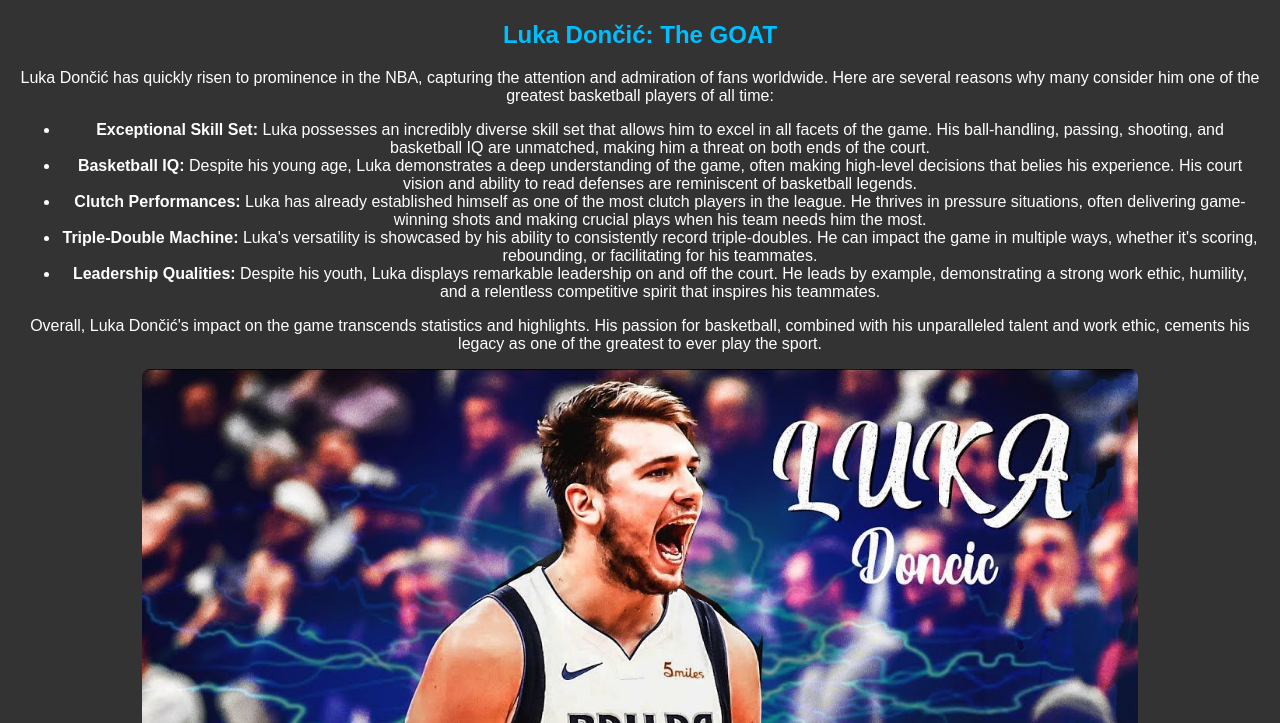
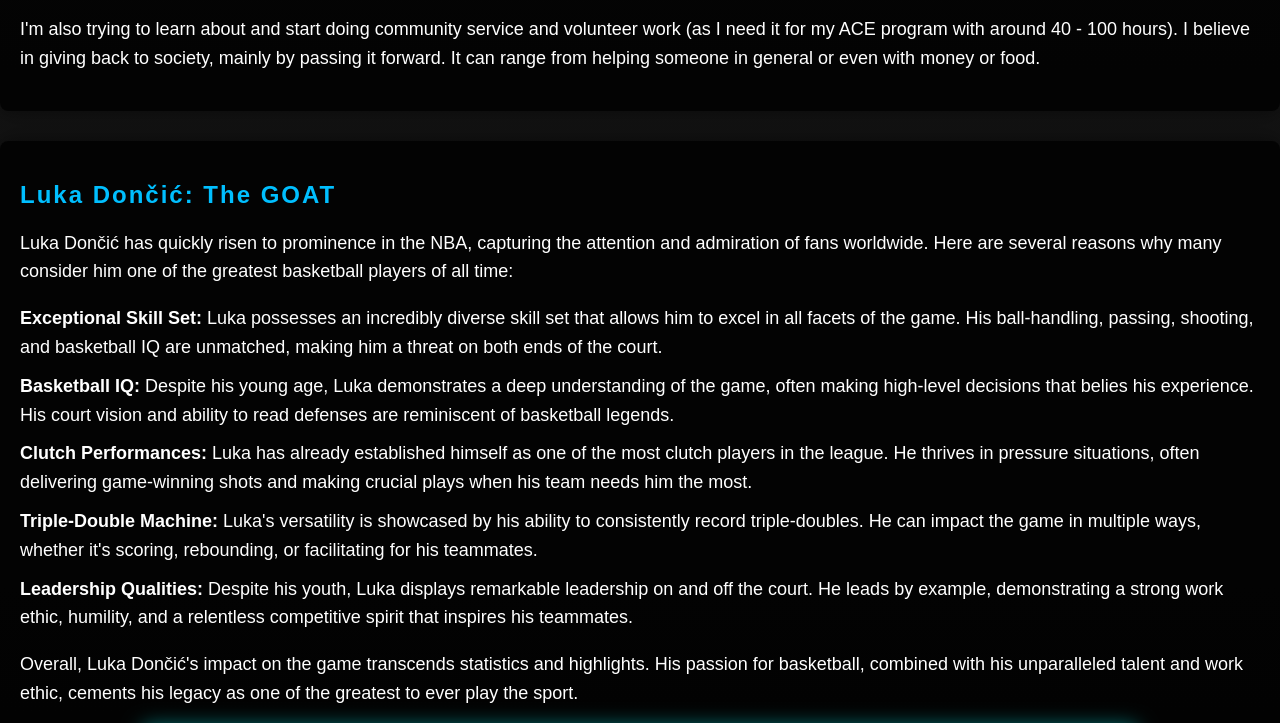
Before and after one commit to Z1Zeek/Zain-github.io, a plain HTML site: page index.html in a window 1280 px wide. Shown: the part 830-1553 px from the top of the page. Drawn offline with Linux system fonts and the light colour scheme.

Commit message:
Update index.html

```diff
--- a/index.html
+++ b/index.html
@@ -8,16 +8,17 @@
         body {
             font-family: 'Arial', sans-serif;
             margin: 0;
-            background: linear-gradient(to bottom, #111, #000);
+            background: linear-gradient(to bottom, #1a1a1a, #000);
             color: #fff;
             opacity: 0;
             animation: fadeIn 2s ease-in-out forwards;
+            overflow-x: hidden; /* Hide horizontal scrollbar */
         }
         header {
-            background: linear-gradient(to bottom, #007BFF, #0056b3);
+            background: linear-gradient(to bottom, #003366, #000033);
             padding: 20px;
             text-align: center;
-            color: #fff;
+            color: #00bfff;
             border-bottom: 2px solid #0056b3;
         }
         h1, h2 {
@@ -26,25 +27,25 @@
         section {
             margin-bottom: 30px;
             padding: 20px;
-            background: #333;
+            background: rgba(0, 0, 0, 0.8); /* Semi-transparent background */
             border-radius: 8px;
-            box-shadow: 0 0 20px rgba(0, 0, 0, 0.3);
-            text-align: center; /* Center align the content */
+            box-shadow: 0 0 20px rgba(0, 0, 0, 0.5);
         }
         footer {
             text-align: center;
             color: #888;
             padding: 20px;
-            background: #333;
+            background: rgba(0, 0, 0, 0.8);
             border-top: 2px solid #0056b3;
         }
         img {
             max-width: 100%;
             height: auto;
             border-radius: 8px;
-            display: block; /* Ensure the image is displayed as a block element */
-            margin: 0 auto; /* Center the image horizontally */
-            max-height: 70vh; /* Limit the maximum height of the image */
+            display: block;
+            margin: 0 auto;
+            max-height: 70vh;
+            box-shadow: 0 0 20px rgba(0, 255, 255, 0.5); /* Light blue shadow */
         }
         @keyframes fadeIn {
             to {
@@ -57,6 +58,41 @@
         }
         a:hover {
             text-decoration: underline;
+        }
+        /* Styling for the futuristic effect */
+        h1 {
+            font-size: 48px;
+            letter-spacing: 3px; /* Increase letter spacing */
+        }
+        h2 {
+            font-size: 24px;
+            letter-spacing: 2px; /* Increase letter spacing */
+        }
+        p {
+            font-size: 18px;
+            line-height: 1.6; /* Increase line height for better readability */
+        }
+        ul {
+            list-style-type: none; /* Remove default list styles */
+            padding-left: 0;
+        }
+        li {
+            font-size: 18px;
+            line-height: 1.6;
+            margin-bottom: 10px;
+        }
+        .button {
+            background-color: #0056b3;
+            color: #fff;
+            border: none;
+            padding: 10px 20px;
+            border-radius: 4px;
+            font-size: 18px;
+            cursor: pointer;
+            transition: background-color 0.3s ease;
+        }
+        .button:hover {
+            background-color: #007BFF;
         }
     </style>
 </head>
@@ -73,14 +109,14 @@
     <section>
         <h2>Education</h2>
         <p>I am currently pursuing a degree in Information Technologies at Oakland Community College. I am also a student at Clarenceville High School, located on Middlebelt Road and 8 Mile Road.
-		I've been participating in the Accelerated College Experience program for almost two years, which has allowed me to simultaneously earn high school and college credits.
-		I have one more year remaining at Oakland Community College before completing my degree.</p>
+        I've been participating in the Accelerated College Experience program for almost two years, which has allowed me to simultaneously earn high school and college credits.
+        I have one more year remaining at Oakland Community College before completing my degree.</p>
     </section>
     <section>
         <h2>Interests</h2>
         <p>When I'm not coding, you can find me on the basketball court, exploring the latest in technology, or even playing video games.</p>
         <p>I'm also trying to learn about and start doing community service and volunteer work (as I need it for my ACE program with around 40 - 100 hours).
-		I believe in giving back to society, mainly by passing it forward. It can range from helping someone in general or even with money or food.</p>
+        I believe in giving back to society, mainly by passing it forward. It can range from helping someone in general or even with money or food.</p>
     </section>
     <section>
         <h2>Luka Dončić: The GOAT</h2>
@@ -94,6 +130,7 @@
     </ul>
     <p>Overall, Luka Dončić's impact on the game transcends statistics and highlights. His passion for basketball, combined with his unparalleled talent and work ethic, cements his legacy as one of the greatest to ever play the sport.</p>
 
+        <img src="lukadoncic77.jpg" alt="Luka Dončić">
         <img src="lukadoncic77.jpg" alt="Luka Dončić">
         <p>However, I must admit, I have a strong dislike for Klay Thompson, just because he is trash and I'm his hater.</p>
     </section>
```
